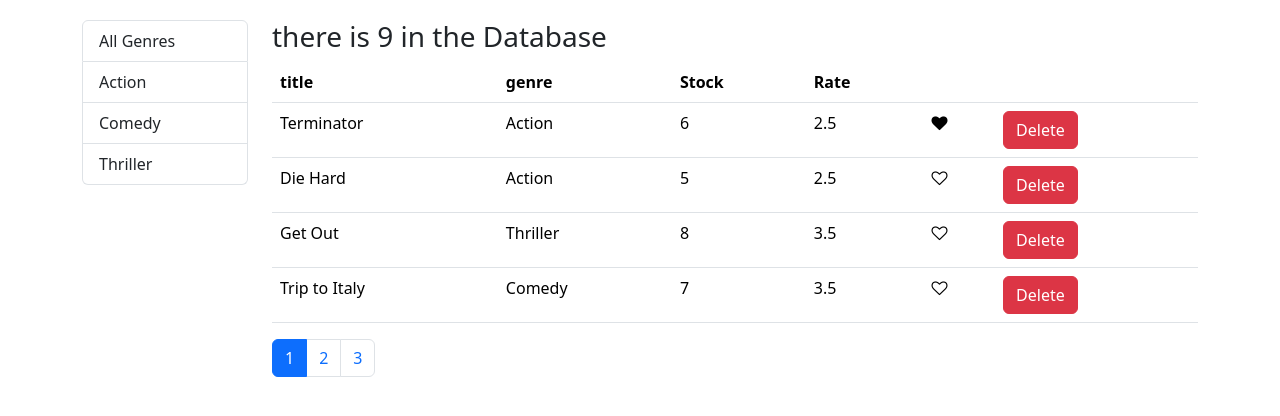
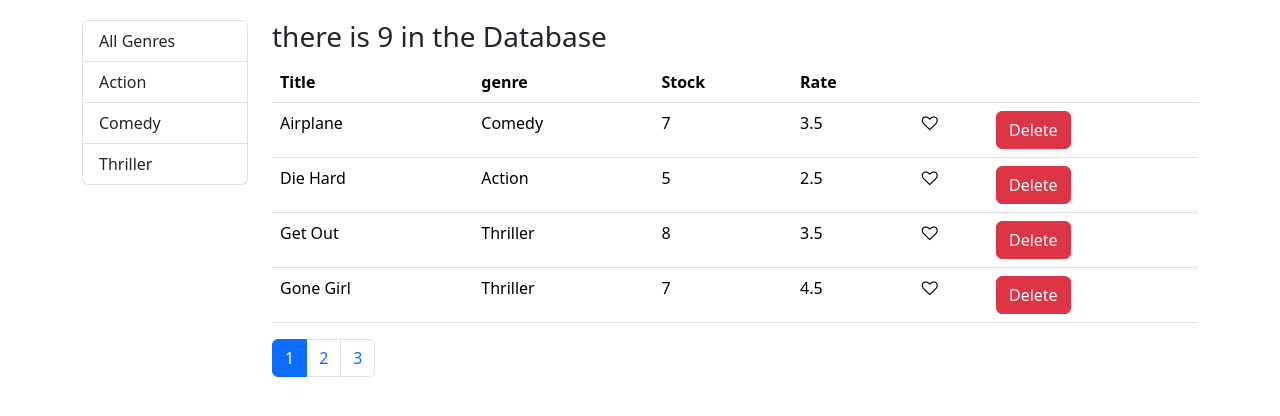
Before and after one commit to codewithdivu/Vidly, a React (Create React App) app: page / in a window 1280 px wide. Shown: the top 416 px of the page. Built offline with nearby package versions, Linux system fonts and the light colour scheme.

Commit message:
tableHeader is done and will go for tableBody component

```diff
--- /dev/null
+++ b/src/Components/common/tableHeader.jsx
@@ -0,0 +1,32 @@
+import React from "react";
+
+const TableHeader = ({ columns, sortColumn, onSort }) => {
+  const raiseSort = (path) => {
+    const sortColumns = { ...sortColumn };
+    if (sortColumns.path === path) {
+      sortColumns.order = sortColumns.order === "asc" ? "desc" : "asc";
+    } else {
+      sortColumns.path = path;
+      sortColumns.order = "asc";
+    }
+
+    onSort(sortColumns);
+  };
+
+  return (
+    <thead>
+      <tr>
+        {columns.map((column) => (
+          <th
+            key={column.path || column.key}
+            onClick={() => raiseSort(column.path)}
+          >
+            {column.label}
+          </th>
+        ))}
+      </tr>
+    </thead>
+  );
+};
+
+export default TableHeader;
--- a/src/Components/movies.jsx
+++ b/src/Components/movies.jsx
@@ -2,9 +2,10 @@ import React, { useState, useEffect } from "react";
 import { getGenres } from "../services/fakeGenreService";
 import { getMovies } from "../services/fakeMovieService";
 import { paginate } from "../utils/paginate";
-import Like from "./common/like";
 import ListGroup from "./common/listGroup";
 import Pagination from "./common/pagination";
+import MoviesTable from "./moviesTable";
+import _ from "lodash";
 
 const Movies = () => {
   const [movies, setMovies] = useState("");
@@ -12,9 +13,10 @@ const Movies = () => {
   const [currentPage, setCurrentPage] = useState(1);
   const [genres, setGenres] = useState("");
   const [selectedGenre, setSelectedGenre] = useState("");
+  const [sortColumn, setSortColumn] = useState({ path: "title", order: "asc" });
 
   useEffect(() => {
-    const genre = [{ name: "All Genres" }, ...getGenres()];
+    const genre = [{ _id: "", name: "All Genres" }, ...getGenres()];
 
     setMovies(getMovies());
     setGenres(genre);
@@ -45,11 +47,20 @@ const Movies = () => {
     setCurrentPage(1);
   };
 
+  const handleSort = (sortColumns) => {
+    // setSortColumn({ path, order: "asc" });
+
+    setSortColumn(sortColumns);
+  };
+
   const filtered =
     selectedGenre && selectedGenre._id
       ? movies.filter((m) => m.genre._id === selectedGenre._id)
       : movies;
-  const allMovies = paginate(filtered, currentPage, pageSize);
+
+  const sorted = _.orderBy(filtered, [sortColumn.path], [sortColumn.order]);
+
+  const allMovies = paginate(sorted, currentPage, pageSize);
 
   return movies.length === 0 ? (
     <h1>there is no movies in the database</h1>
@@ -64,39 +75,13 @@ const Movies = () => {
       </div>
       <div className="col">
         <h3>there is {filtered.length} in the Database </h3>
-        <table className="table">
-          <thead>
-            <tr>
-              <th>title</th>
-              <th>genre</th>
-              <th>Stock</th>
-              <th>Rate</th>
-              <th></th>
-              <th></th>
-            </tr>
-          </thead>
-          <tbody>
-            {allMovies.map((movie) => (
-              <tr key={movie._id}>
-                <td>{movie.title}</td>
-                <td>{movie.genre.name}</td>
-                <td>{movie.numberInStock}</td>
-                <td>{movie.dailyRentalRate}</td>
-                <td>
-                  <Like liked={movie.liked} onClick={() => handleLike(movie)} />
-                </td>
-                <td>
-                  <button
-                    onClick={() => handleDelete(movie._id)}
-                    className="btn btn-danger btn-sm-2"
-                  >
-                    Delete
-                  </button>
-                </td>
-              </tr>
-            ))}
-          </tbody>
-        </table>
+        <MoviesTable
+          allMovies={allMovies}
+          onLike={handleLike}
+          onDelete={handleDelete}
+          onSort={handleSort}
+          sortColumn={sortColumn}
+        />
         <Pagination
           itemsCount={filtered.length}
           pageSize={pageSize}
--- /dev/null
+++ b/src/Components/moviesTable.jsx
@@ -0,0 +1,43 @@
+import React from "react";
+import Like from "./common/like";
+import TableHeader from "./common/tableHeader";
+
+const MoviesTable = ({ allMovies, onLike, onDelete, onSort, sortColumn }) => {
+  const columns = [
+    { path: "title", label: "Title" },
+    { path: "genre.name", label: "genre" },
+    { path: "numberInStock", label: "Stock" },
+    { path: "dailyRentalRate", label: "Rate" },
+    { key: "like" },
+    { key: "delete" },
+  ];
+
+  return (
+    <table className="table">
+      <TableHeader columns={columns} onSort={onSort} sortColumn={sortColumn} />
+      <tbody>
+        {allMovies.map((movie) => (
+          <tr key={movie._id}>
+            <td>{movie.title}</td>
+            <td>{movie.genre.name}</td>
+            <td>{movie.numberInStock}</td>
+            <td>{movie.dailyRentalRate}</td>
+            <td>
+              <Like liked={movie.liked} onClick={() => onLike(movie)} />
+            </td>
+            <td>
+              <button
+                onClick={() => onDelete(movie._id)}
+                className="btn btn-danger btn-sm-2"
+              >
+                Delete
+              </button>
+            </td>
+          </tr>
+        ))}
+      </tbody>
+    </table>
+  );
+};
+
+export default MoviesTable;
```
Also changed, not shown: src/Components/common/tableBody.jsx (added, +9 -0 lines).
